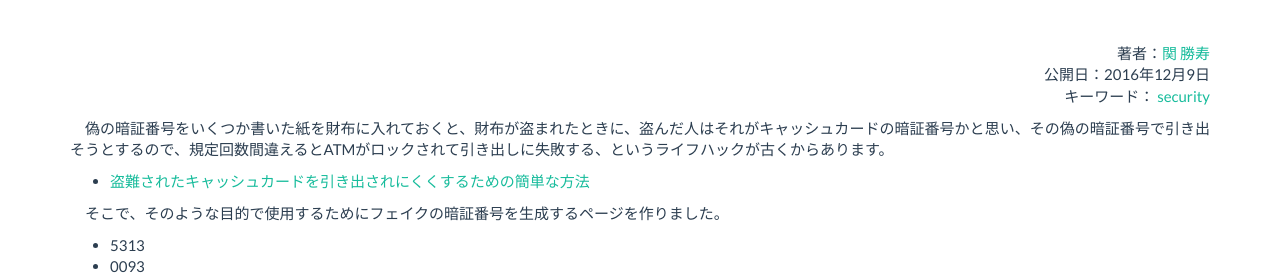
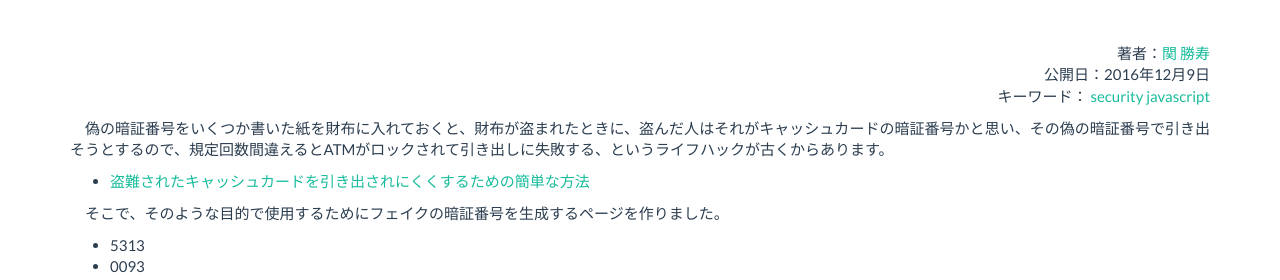
Before and after one commit to sekika/sekika.github.io, a Jekyll site: the page built from _posts/2016-12-09-FakeCode.md, in a window 1280 px wide. Shown: the part 165-445 px from the top of the page. Built offline with Jekyll 4.4.1, drawn with Linux system fonts in a browser that asks for light colours; nearby versions of some CDN libraries; comment, search, counter and statistics services are not loaded.

Commit message:
JavaScript

```diff
--- a/_posts/2016-12-09-FakeCode.md
+++ b/_posts/2016-12-09-FakeCode.md
@@ -2,7 +2,9 @@
 layout: post
 title: フェイク暗証番号生成
 date: 2016-12-09 08:52:18 +0000
-tag: security
+tags:
+- security
+- javascript
 ---
 偽の暗証番号をいくつか書いた紙を財布に入れておくと、財布が盗まれたときに、盗んだ人はそれがキャッシュカードの暗証番号かと思い、その偽の暗証番号で引き出そうとするので、規定回数間違えるとATMがロックされて引き出しに失敗する、というライフハックが古くからあります。
 
--- /dev/null
+++ b/tags/javascript/index.html
@@ -0,0 +1,5 @@
+---
+layout: tagpage
+tag: javascript
+title: JavaScript に関するページ一覧
+---
```
Also changed, not shown: _posts/2017-05-09-Password.md (+1 -0 lines).
